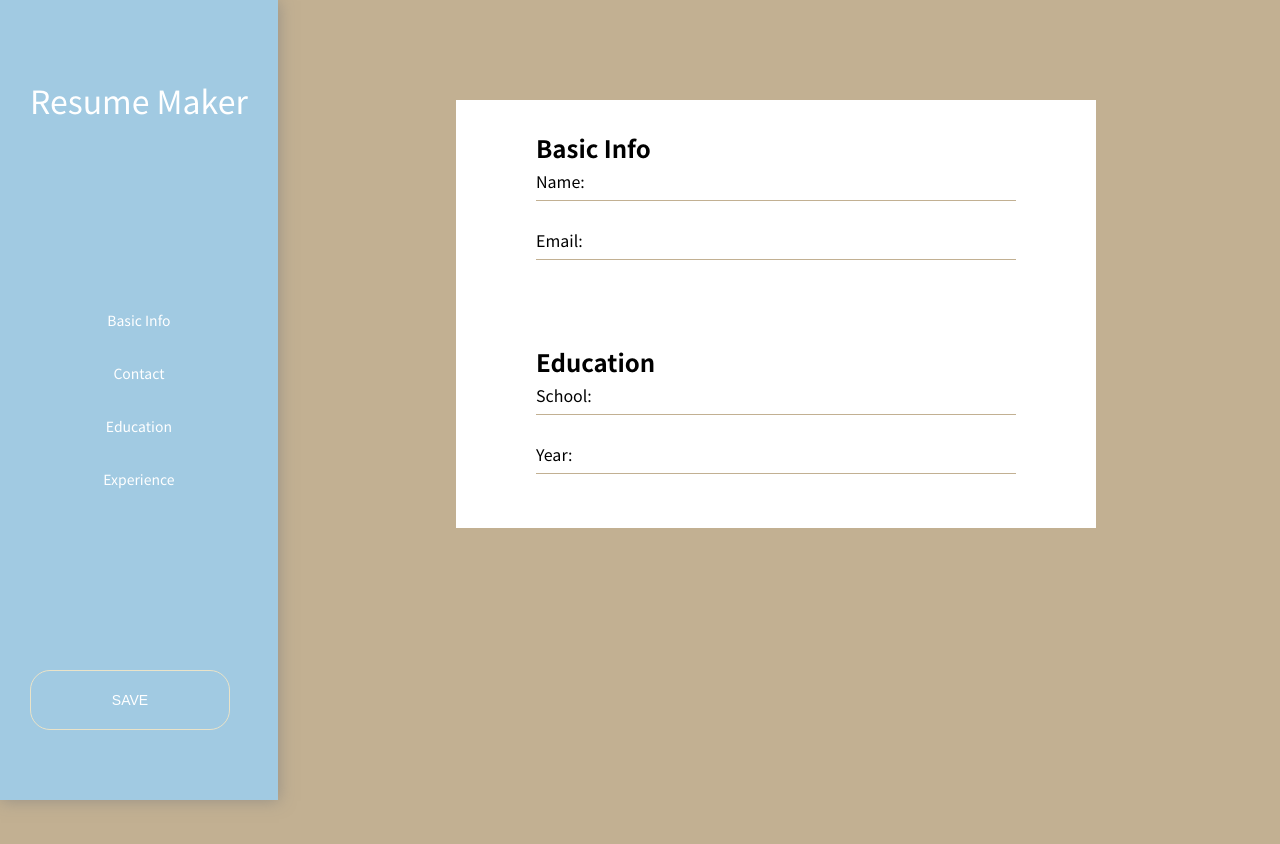
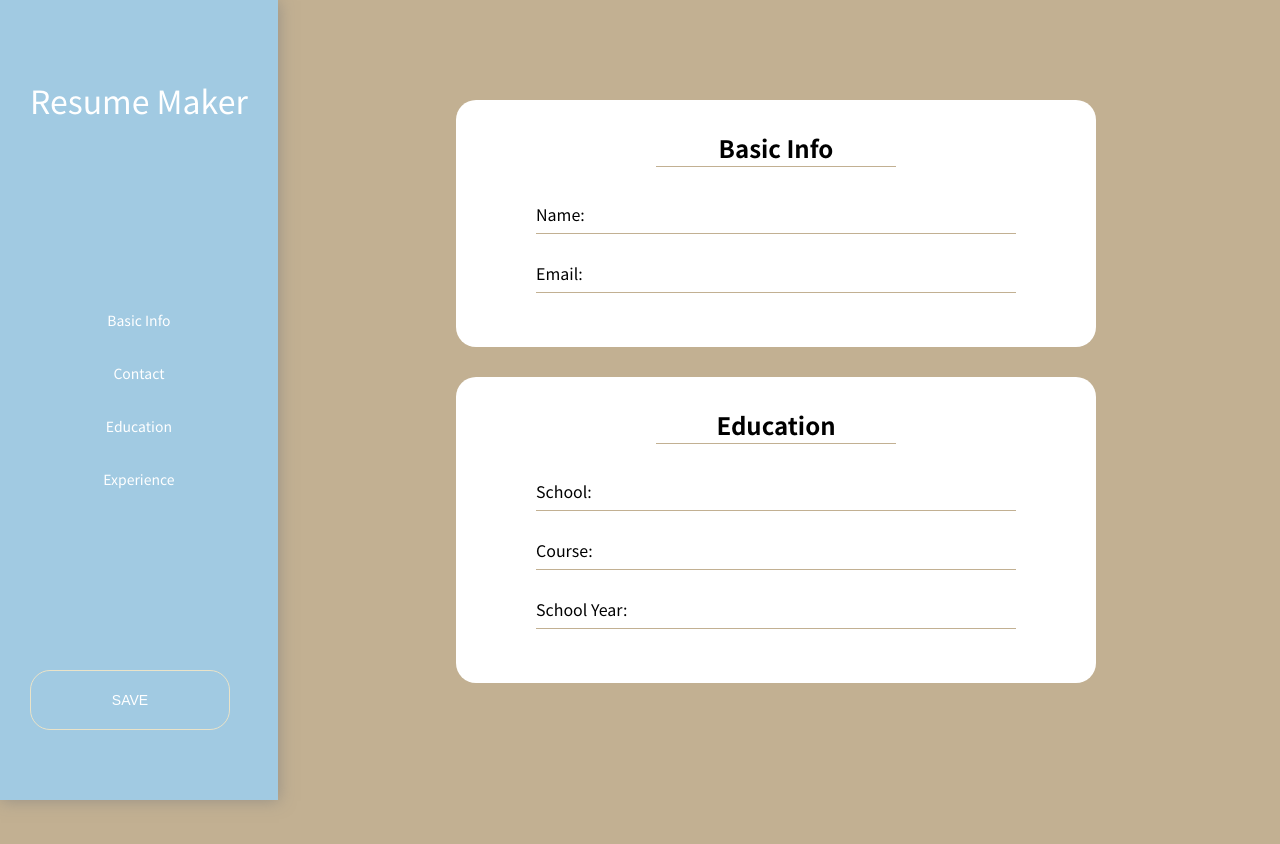
Before and after one commit to liampc/resume-maker, a React (Create React App) app: page / in a window 1280 px wide. Shown: the top 844 px of the page. Built offline with nearby package versions, Linux system fonts and the light colour scheme.

Commit message:
edit card design

```diff
--- a/src/components/_components.scss
+++ b/src/components/_components.scss
@@ -40,7 +40,7 @@
     margin-bottom: 1.5rem;
 
     &__box {
-        width: 80%;
+        width: 70%;
         font-size: 1rem;
         padding: 0.5rem;
         border: none;
@@ -49,8 +49,22 @@
 
 }
 
+
 .card {
     background-color: white;
     min-width: 40rem;
     padding: 1.875rem 5rem;
+    margin-bottom: 1.875rem;
+    border-radius: 20px;
+    display: flex;
+    flex-direction: column;
+    justify-content: center;
+
+    h2 {
+        text-align: center;
+        margin-bottom: 2rem;
+        border-bottom: 1px solid $Brown;
+        width: 50%;
+        align-self: center;
+    }
 }
--- a/src/layout/main/Main.js
+++ b/src/layout/main/Main.js
@@ -2,7 +2,7 @@ import React from 'react'
 
 import './_main.scss'
 import Card from  "../../components/Card"
-import Input from '../../components/Input'
+
 
 function Section(props){
 
@@ -13,7 +13,8 @@ function Section(props){
 
     const education = [
         {name: 'School', type: 'text'},
-        {name: 'Year', type: 'number'}
+        {name: 'Course', type: 'text'},
+        {name: 'School Year', type: 'number'},
     ]
 
 
```
